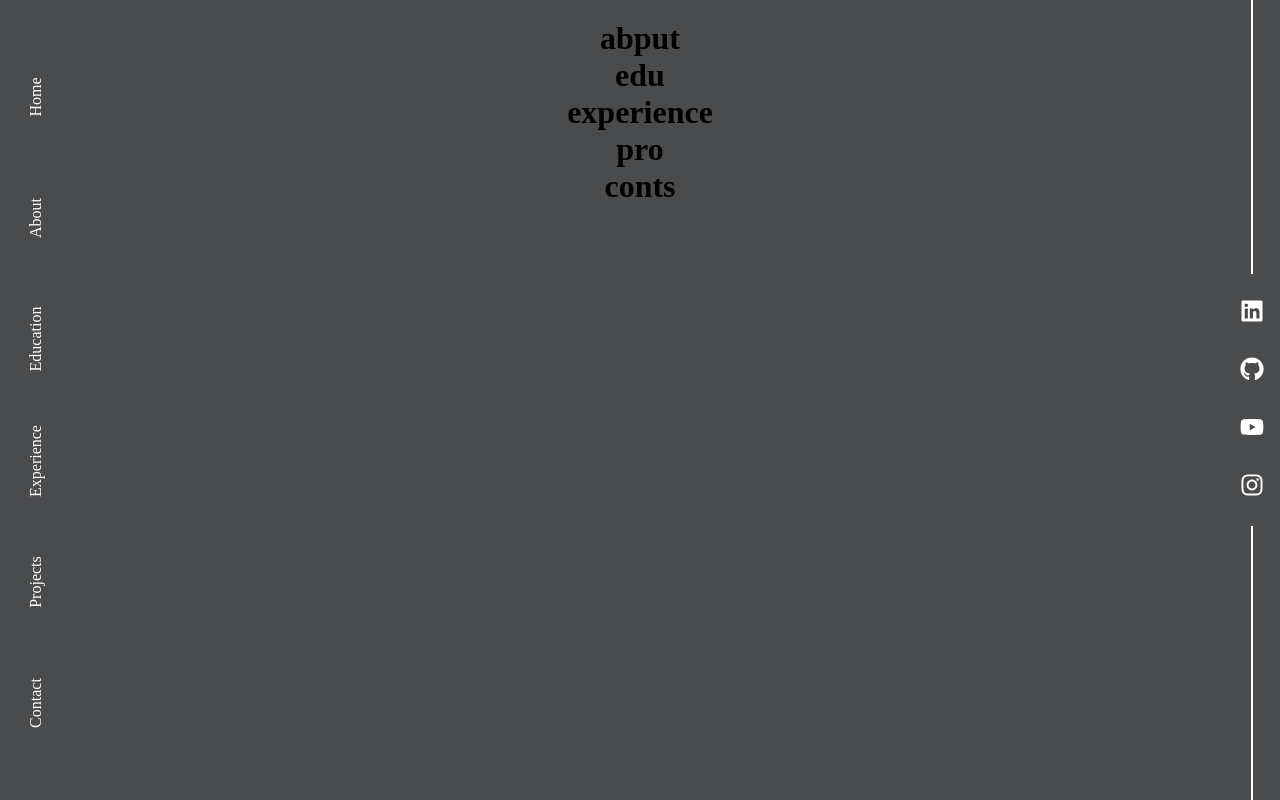
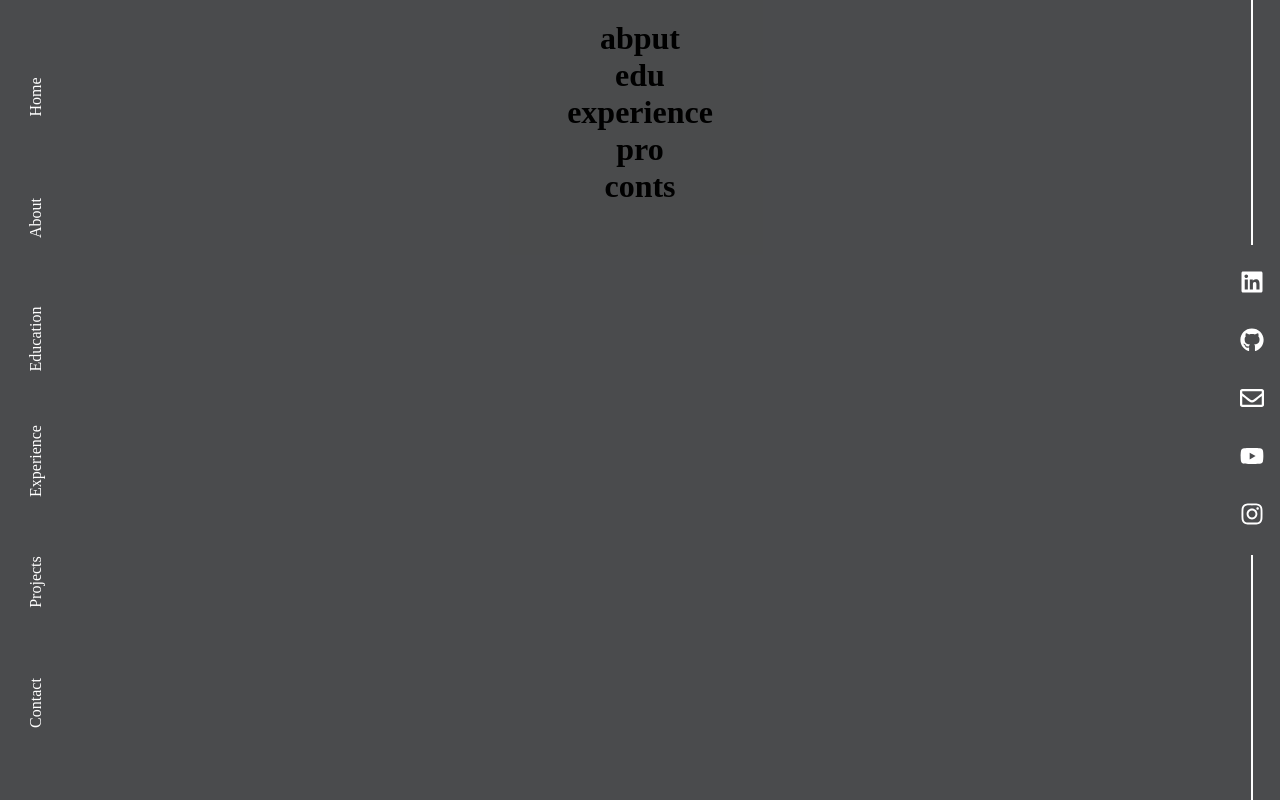
Before and after one commit to Gurung-Manish/Portfolio, a React (Create React App) app: page / in a window 1280 px wide. Built offline with nearby package versions, Linux system fonts and the light colour scheme; a web font is replaced by a local one.

Commit message:
done with adding all social icons and link

```diff
--- a/src/components/Social/Social.jsx
+++ b/src/components/Social/Social.jsx
@@ -1,5 +1,12 @@
 import React from "react";
-import { FaLinkedin, FaGithub, FaYoutube, FaInstagram } from "react-icons/fa"; // Importing popular social icons from react-icons
+import {
+  FaLinkedin,
+  FaGithub,
+  FaYoutube,
+  FaInstagram,
+  FaRegEnvelope,
+  FaEnvelope,
+} from "react-icons/fa"; // Importing popular social icons from react-icons
 import "./Social.css";
 const Social = () => {
   return (
@@ -18,6 +25,9 @@ const Social = () => {
         rel="noopener noreferrer"
       >
         <FaGithub className="app__social-icon" />
+      </a>
+      <a href="mailto:manishgrg496@gmail.com" rel="noopener noreferrer">
+        <FaRegEnvelope className="app__social-icon" />
       </a>
       <a
         href="https://www.youtube.com/@_manish_gurung_"
```
